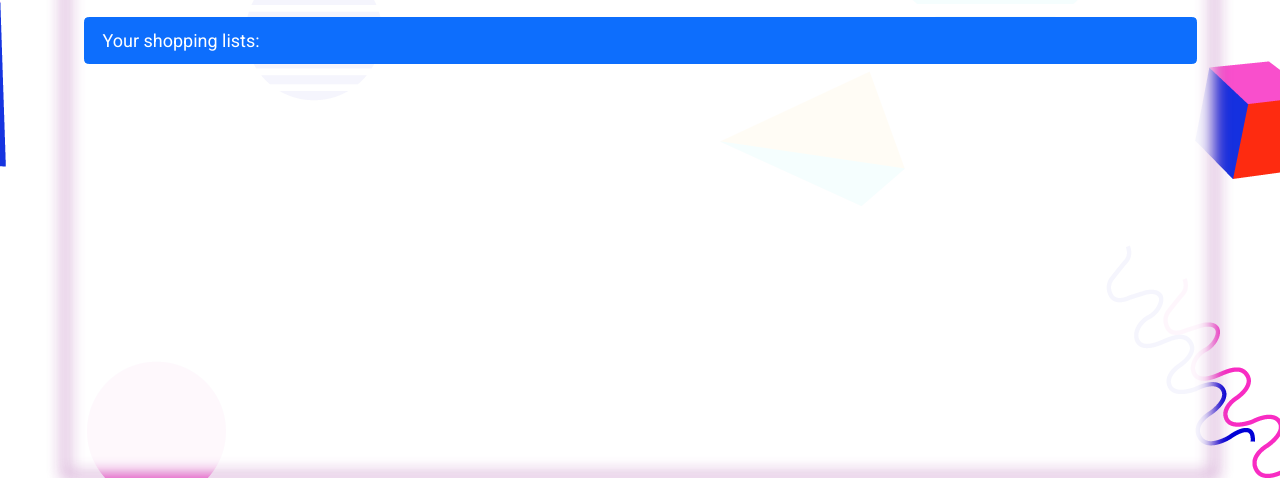
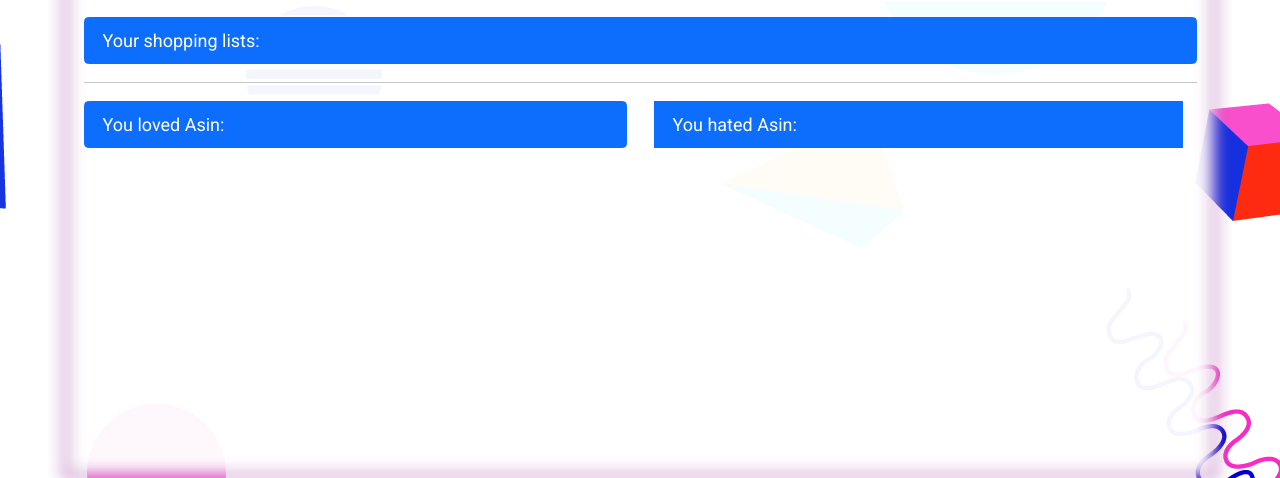
Before and after one commit to dengxinjuan/trueDeal, a Flask app: a page that uses templates/username.html in a window 1280 px wide. Shown: the part 412-890 px from the top of the page. Run offline with Flask 2, Linux system fonts and the light colour scheme; the visitor is signed in with stand-in values (Sample User, id 1); data comes from the database, SQL or seed files in the repository; data that the repository does not hold is empty.

Commit message:
working on ui

```diff
--- a/static/css/main.css
+++ b/static/css/main.css
@@ -44,3 +44,8 @@
     left:10%;
     position: absolute;
 }
+
+
+.hidden{
+    display: none;
+}
--- a/static/truedeal.js
+++ b/static/truedeal.js
@@ -1,43 +1,8 @@
-/*window.alert("hello!")
+//window.alert("hello!")
 
-/*function processForm(evt){
-    evt.preventDefault();
+function hidden() {
+  var x = document.getElementById("reviews_by_asin");
 
-
-        method: "POST",
-    url: "/api/search",
-    contentType: "application/json",
-    data: JSON.stringify({
-      //brand: $("#brand").val(),
-      productname: $("#productname").val(),
-      //version: $("#version").val(),
-    }),
-    success: handleResponse // if success call handleResponse function
-
-    })
-}
-
-function handleResponse(resp){
-    if ("errors" in resp) {
-        // received errors from API:
-        //   for each error, put message next to corresponding field
-
-        for (let fld in resp.errors) {
-          $(`#${fld}-err`).text(resp.errors[fld]);
-        }
-      }
-
-      else {
-
-        $("#result").text(resp);
-      }
+  x.style.visibility ="hidden";
 
 }
-
-
-
-$("#search-form").on("submit",processForm)
-
-
-
-*/
--- a/templates/username.html
+++ b/templates/username.html
@@ -55,19 +55,52 @@
     {% endfor %}
   </div>
 
+  <hr>
+
+
+  <div class="container">
+   <div class="row">
+
+  <div class="col-6 list-group">
+
+    <a href="#" class="list-group-item list-group-item-action active">
+        You loved Asin:
+      </a>
+  {%for fav in userfav %}
+   {%if fav.fav %}
+
+
+   <a href="#" class="list-group-item list-group-item-action">   <small style="color:red">Love!</small>{{fav.asin}}</a>
+
+  {%endif%}
+  {%endfor%}
 
 
 
+
+
+
+
+
+  </div>
+
+  <div class="col-6">
+    <a href="#" class="list-group-item list-group-item-action active">
+        You hated Asin:
+      </a>
+
+
   {%for fav in userfav %}
-   {%if fav.fav %}
-   love!
-  <h1>{{fav.asin}}</h1> <h2>{{fav.fav}}</h2>
-  {%else%}
-  hate!
-  <h1>{{fav.asin}}</h1> {{fav.fav}}
-  {%endif%}
-  {%endfor%}
+  {%if fav.fav == False %}
 
+
+  <a href="#" class="list-group-item list-group-item-action"><small style="color: aqua;">Hate!</small> {{fav.asin}}</a>
+ {%endif%}
+ {%endfor%}
+ </div>
+ </div>
+
+ </div>
 
 </div>
 
```
Also changed, not shown: templates/reviews.html (+23 -9 lines).
